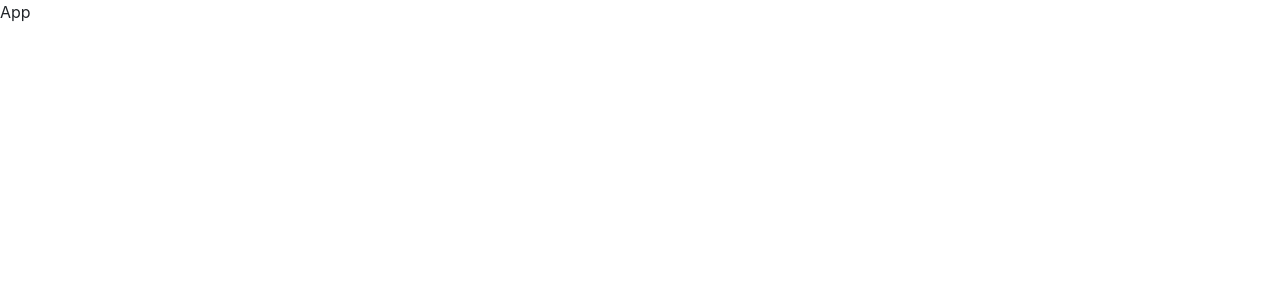
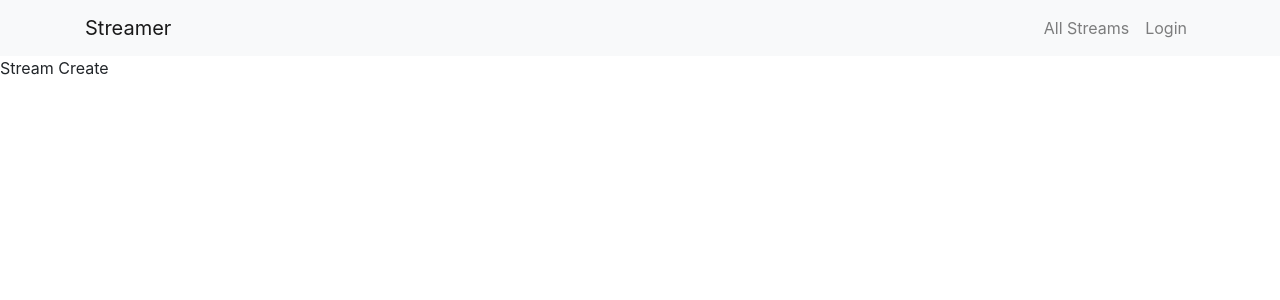
Before and after one commit to darkalghul/react-course, a React (Create React App) app in the folder streams/client/: page /streams/new in a window 1280 px wide. Shown: the top 300 px of the page. Built offline with nearby package versions, Linux system fonts and the light colour scheme.

Commit message:
adding navbar with react-router

```diff
--- a/streams/client/src/components/App.jsx
+++ b/streams/client/src/components/App.jsx
@@ -1,7 +1,27 @@
 import React from "react";
+import { BrowserRouter, Route } from "react-router-dom";
+import StreamCreate from "./streams/StreamCreate";
+import StreamEdit from "./streams/StreamEdit";
+import StreamDelete from "./streams/StreamDelete";
+import StreamList from "./streams/StreamList";
+import StreamShow from "./streams/StreamShow";
+import Header from "./Header";
 
 const App = () => {
-   return <div>App</div>;
+   return (
+      <>
+         <BrowserRouter>
+            <>
+               <Header />
+               <Route path="/" exact component={StreamList} />
+               <Route path="/streams/new" exact component={StreamCreate} />
+               <Route path="/streams/edit" exact component={StreamEdit} />
+               <Route path="/streams/delete" exact component={StreamDelete} />
+               <Route path="/streams/show" exact component={StreamShow} />
+            </>
+         </BrowserRouter>
+      </>
+   );
 };
 
 export default App;
--- /dev/null
+++ b/streams/client/src/components/CollapseMenu.jsx
@@ -0,0 +1,49 @@
+import React from "react";
+import { Link } from "react-router-dom";
+
+const CollapseMenu = () => {
+   return (
+      <div className="collapse navbar-collapse" id="mobile">
+         <ul className="navbar-nav ml-auto">
+            <li className="nav-item dropdown">
+               <li className="nav-item">
+                  <Link className="nav-link" to="/">
+                     All Streams
+                  </Link>
+               </li>
+               {/* <a
+                  className="nav-link dropdown-toggle"
+                  id="dropdown-menu"
+                  role="button"
+                  data-toggle="dropdown"
+                  aria-haspopup="true"
+                  aria-expanded="false"
+               >
+                  Streams
+               </a>
+               <div className="dropdown-menu" aria-labelledby="dropdown-menu">
+                  <Link className="dropdown-item" to="/streams/new">
+                     Create
+                  </Link>
+                  <Link className="dropdown-item" to="/streams/edit">
+                     Edit
+                  </Link>
+                  <Link className="dropdown-item" to="/streams/delete">
+                     Delete
+                  </Link>
+                  <Link className="dropdown-item" to="/streams/show">
+                     Show
+                  </Link>
+               </div> */}
+            </li>
+            <li className="nav-item">
+               <Link className="nav-link" to="/login">
+                  Login
+               </Link>
+            </li>
+         </ul>
+      </div>
+   );
+};
+
+export default CollapseMenu;
--- /dev/null
+++ b/streams/client/src/components/Header.jsx
@@ -0,0 +1,29 @@
+import React from "react";
+import { Link } from "react-router-dom";
+import CollapseMenu from "./CollapseMenu";
+
+const Header = () => {
+   return (
+      <nav className="navbar navbar-expand-lg navbar-light bg-light">
+         <div className="container">
+            <Link to="/" className="navbar-brand">
+               Streamer
+            </Link>
+            <button
+               className="navbar-toggler"
+               type="button"
+               data-toggle="collapse"
+               data-target="#mobile"
+               aria-controls="mobile"
+               aria-expanded="false"
+            >
+               <span className="navbar-toggler-icon"></span>
+            </button>
+
+            <CollapseMenu />
+         </div>
+      </nav>
+   );
+};
+
+export default Header;
--- /dev/null
+++ b/streams/client/src/components/streams/StreamCreate.jsx
@@ -0,0 +1,7 @@
+import React from "react";
+
+const StreamCreate = () => {
+   return <div>Stream Create</div>;
+};
+
+export default StreamCreate;
--- /dev/null
+++ b/streams/client/src/components/streams/StreamDelete.jsx
@@ -0,0 +1,7 @@
+import React from "react";
+
+const StreamDelete = () => {
+   return <div>Stream Delete</div>;
+};
+
+export default StreamDelete;
--- /dev/null
+++ b/streams/client/src/components/streams/StreamEdit.jsx
@@ -0,0 +1,7 @@
+import React from "react";
+
+const StreamEdit = () => {
+   return <div>Stream Edit</div>;
+};
+
+export default StreamEdit;
--- /dev/null
+++ b/streams/client/src/components/streams/StreamList.jsx
@@ -0,0 +1,7 @@
+import React from "react";
+
+const StreamList = () => {
+   return <div>Stream List</div>;
+};
+
+export default StreamList;
--- /dev/null
+++ b/streams/client/src/components/streams/StreamShow.jsx
@@ -0,0 +1,7 @@
+import React from "react";
+
+const StreamShow = () => {
+   return <div>Stream Show</div>;
+};
+
+export default StreamShow;
```
